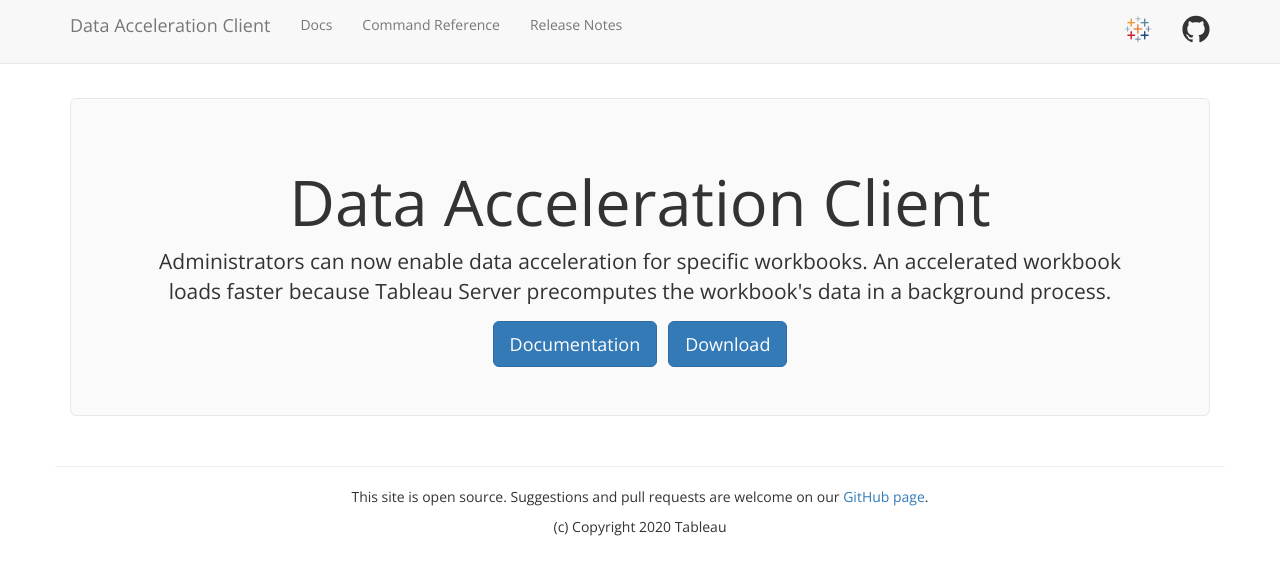
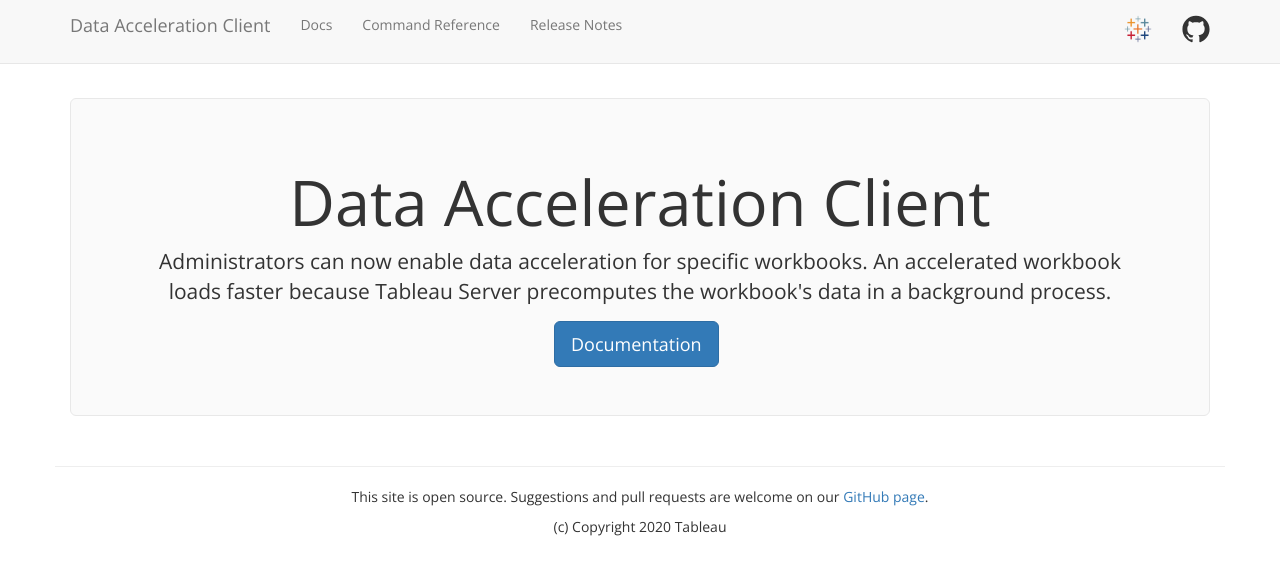
Before and after one commit to tableau/tableau-data-acceleration-client, a Jekyll site: the page built from index.html, in a window 1280 px wide. Shown: the top 575 px of the page. Built offline with Jekyll 4.4.1, drawn with Linux system fonts in a browser that asks for light colours; nearby versions of some CDN libraries.

Commit message:
temporarily remove dl link

```diff
--- a/index.html
+++ b/index.html
@@ -7,5 +7,5 @@
     <h1>Data Acceleration Client</h1>
     <p>Administrators can now enable data acceleration for specific workbooks. An accelerated workbook loads faster because Tableau Server precomputes the workbook's data in a background process.</p>
     <a class="btn btn-primary btn-lg" href="{{ site.baseurl }}/docs/da_intro.html" role="button">Documentation</a>&nbsp;&nbsp;
-    <a class="btn btn-primary btn-lg" href="https://github.com/tableau/tableau-data-acceleration-client/archive/master.zip" role="button">Download</a>
-</header>
+<!--   <a class="btn btn-primary btn-lg" href="https://github.com/tableau/tableau-data-acceleration-client/archive/master.zip" role="button">Download</a>
+--></header>
```
